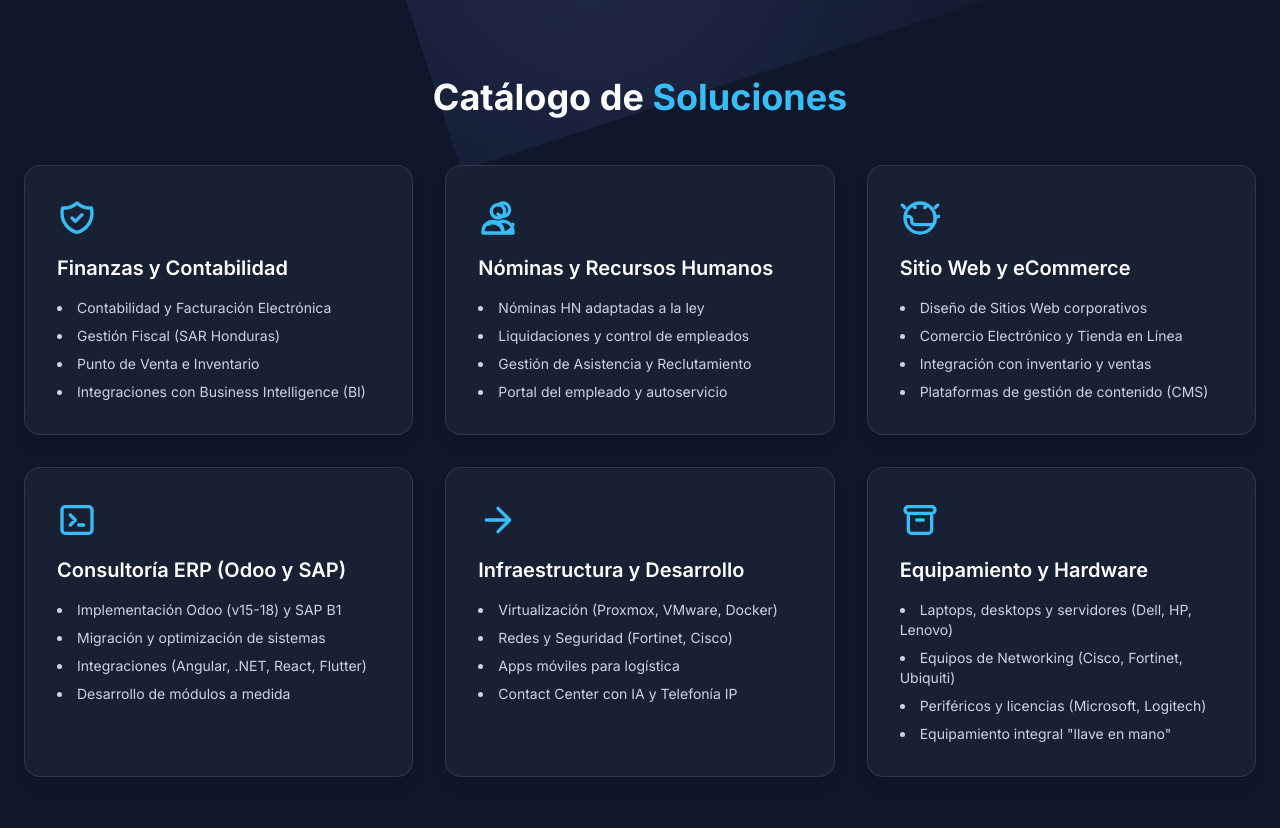
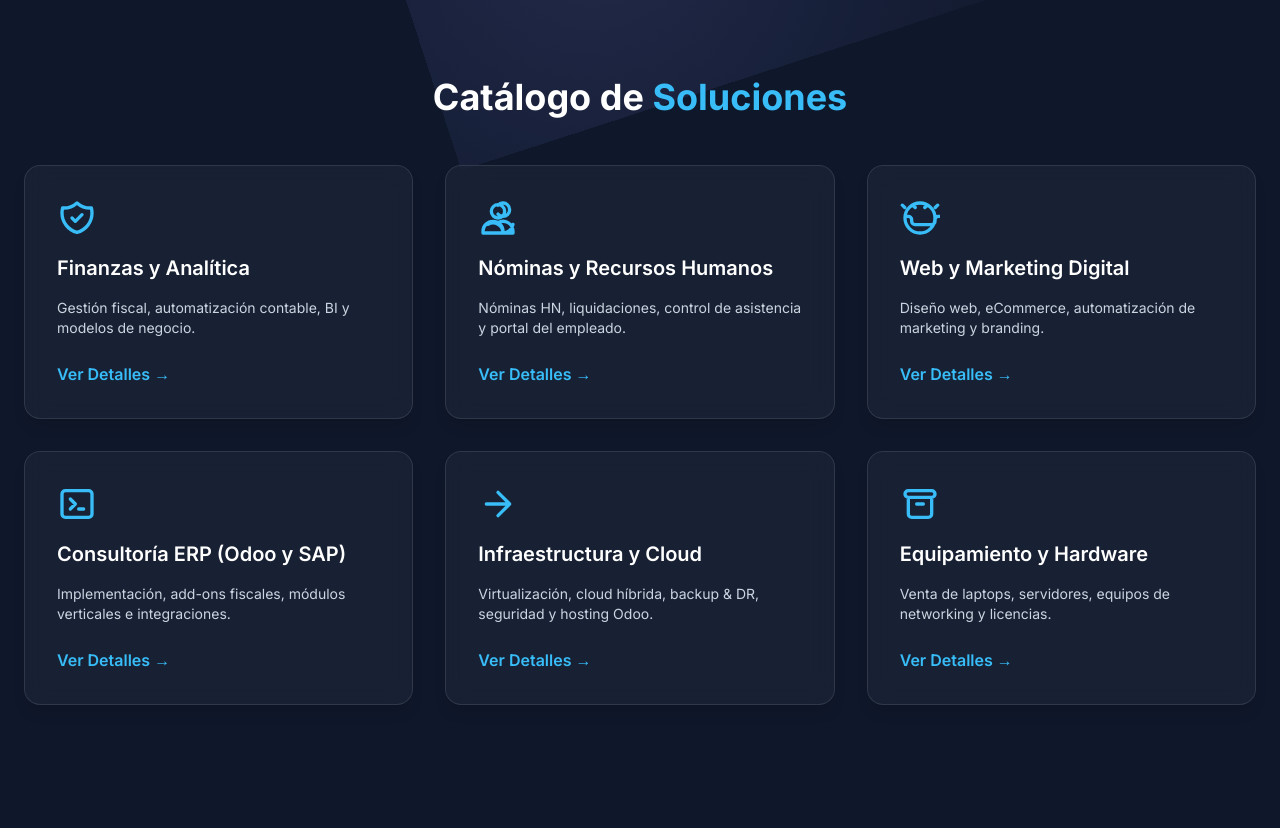
Before and after one commit to kenocia/kenocia.github.io, a plain HTML site: page index.html in a window 1280 px wide. Shown: the part 970-1798 px from the top of the page. Drawn offline with nearby package versions, Linux system fonts and the light colour scheme.

Commit message:
Update index.html

```diff
--- a/index.html
+++ b/index.html
@@ -31,8 +31,6 @@
             color: #e2e8f0;
             overflow-x: hidden;
         }
-
-        /* Subtle animated background */
         body::before {
             content: '';
             position: fixed;
@@ -46,32 +44,26 @@
             z-index: -1;
             animation: move-aurora 25s linear infinite;
         }
-
         @keyframes move-aurora {
             0% { transform: translate(0, 0) rotate(0deg); }
             50% { transform: translate(10px, 20px) rotate(180deg); }
             100% { transform: translate(0, 0) rotate(360deg); }
         }
-
         .service-card, .team-card, .vision-mission-card, .value-prop-card, .timeline-item {
             transition: transform 0.3s ease-in-out, box-shadow 0.3s ease-in-out, border-color 0.3s ease-in-out;
             backdrop-filter: blur(12px);
             -webkit-backdrop-filter: blur(12px);
         }
-
         .service-card:hover, .team-card:hover {
             transform: translateY(-10px);
             border-color: rgba(56, 189, 248, 0.4);
             box-shadow: 0 10px 30px -5px rgba(56, 189, 248, 0.15);
         }
-
-        /* Scroll reveal animations */
         .animate-on-scroll {
             opacity: 0;
             transform: translateY(30px);
             transition: opacity 0.6s ease-out, transform 0.6s ease-out;
         }
-
         .animate-on-scroll.visible {
             opacity: 1;
             transform: translateY(0);
@@ -83,12 +75,12 @@
     <!-- Encabezado -->
     <header class="bg-background/80 border-b border-card_border sticky top-0 z-50 backdrop-filter backdrop-blur-lg">
         <nav class="max-w-7xl mx-auto px-6 py-4 flex justify-between items-center">
-            <a href="#" class="flex items-center space-x-2">
+            <a href="index.html" class="flex items-center space-x-2">
                 <svg class="w-6 h-6 text-primary" fill="none" stroke="currentColor" viewBox="0 0 24 24" xmlns="http://www.w3.org/2000/svg"><path stroke-linecap="round" stroke-linejoin="round" stroke-width="2" d="M12 18h.01M7 21h10a2 2 0 002-2V5a2 2 0 00-2-2H7a2 2 0 00-2 2v14a2 2 0 002 2z"></path></svg>
                 <h1 class="text-xl font-bold text-white">Inversiones BelCam - KenoCia</h1>
             </a>
             <ul class="hidden md:flex space-x-8 text-sm font-medium">
-                <li><a href="#servicios" class="hover:text-primary transition-colors">Servicios</a></li>
+                <li><a href="servicios.html" class="hover:text-primary transition-colors">Servicios</a></li>
                 <li><a href="#equipo" class="hover:text-primary transition-colors">Equipo</a></li>
                 <li><a href="#modelo" class="hover:text-primary transition-colors">Modelo</a></li>
                 <li><a href="#contacto" class="hover:text-primary transition-colors">Contacto</a></li>
@@ -121,75 +113,63 @@
             </div>
         </section>
 
-        <!-- Servicios -->
+        <!-- Servicios Resumen -->
         <section id="servicios" class="animate-on-scroll">
             <h2 class="text-4xl font-bold mb-12 text-center text-white">Catálogo de <span class="text-primary">Soluciones</span></h2>
             <div class="grid grid-cols-1 md:grid-cols-2 lg:grid-cols-3 gap-8">
 
-                <div class="p-8 rounded-2xl border border-card_border bg-card_bg shadow-lg service-card">
+                <div class="p-8 rounded-2xl border border-card_border bg-card_bg shadow-lg service-card flex flex-col justify-between">
+                    <div>
                         <div class="text-primary mb-4"><svg class="w-10 h-10" fill="none" stroke="currentColor" viewBox="0 0 24 24" xmlns="http://www.w3.org/2000/svg"><path stroke-linecap="round" stroke-linejoin="round" stroke-width="2" d="M9 12l2 2 4-4m5.618-4.016A11.955 11.955 0 0112 2.944a11.955 11.955 0 01-8.618 3.04A12.02 12.02 0 003 9c0 5.591 3.824 10.29 9 11.622 5.176-1.332 9-6.03 9-11.622 0-1.042-.133-2.052-.382-3.016z"></path></svg></div>
-                    <h3 class="text-xl font-semibold text-white mb-4">Finanzas y Contabilidad</h3>
-                    <ul class="space-y-2 list-disc list-inside text-slate-300 text-sm">
-                        <li>Contabilidad y Facturación Electrónica</li>
-                        <li>Gestión Fiscal (SAR Honduras)</li>
-                        <li>Punto de Venta e Inventario</li>
-                        <li>Integraciones con Business Intelligence (BI)</li>
-                    </ul>
+                        <h3 class="text-xl font-semibold text-white mb-4">Finanzas y Analítica</h3>
+                        <p class="text-slate-300 text-sm">Gestión fiscal, automatización contable, BI y modelos de negocio.</p>
+                    </div>
+                    <a href="servicios.html#finanzas" class="mt-6 text-primary font-semibold inline-block hover:underline">Ver Detalles →</a>
                 </div>
 
-                <div class="p-8 rounded-2xl border border-card_border bg-card_bg shadow-lg service-card">
+                <div class="p-8 rounded-2xl border border-card_border bg-card_bg shadow-lg service-card flex flex-col justify-between">
+                    <div>
                         <div class="text-primary mb-4"><svg class="w-10 h-10" fill="none" stroke="currentColor" viewBox="0 0 24 24" xmlns="http://www.w3.org/2000/svg"><path stroke-linecap="round" stroke-linejoin="round" stroke-width="2" d="M12 4.354a4 4 0 110 5.292M15 21H3v-1a6 6 0 0112 0v1zm0 0h6v-1a6 6 0 00-9-5.197M15 21a6 6 0 00-9-5.197M15 21a6 6 0 006-5.197M12 12a4 4 0 110-8 4 4 0 010 8z"></path></svg></div>
                         <h3 class="text-xl font-semibold text-white mb-4">Nóminas y Recursos Humanos</h3>
-                    <ul class="space-y-2 list-disc list-inside text-slate-300 text-sm">
-                        <li>Nóminas HN adaptadas a la ley</li>
-                        <li>Liquidaciones y control de empleados</li>
-                        <li>Gestión de Asistencia y Reclutamiento</li>
-                        <li>Portal del empleado y autoservicio</li>
-                    </ul>
+                         <p class="text-slate-300 text-sm">Nóminas HN, liquidaciones, control de asistencia y portal del empleado.</p>
+                    </div>
+                    <a href="servicios.html#rrhh" class="mt-6 text-primary font-semibold inline-block hover:underline">Ver Detalles →</a>
                 </div>
 
-                <div class="p-8 rounded-2xl border border-card_border bg-card_bg shadow-lg service-card">
+                <div class="p-8 rounded-2xl border border-card_border bg-card_bg shadow-lg service-card flex flex-col justify-between">
+                    <div>
                         <div class="text-primary mb-4"><svg class="w-10 h-10" fill="none" stroke="currentColor" viewBox="0 0 24 24" xmlns="http://www.w3.org/2000/svg"><path stroke-linecap="round" stroke-linejoin="round" stroke-width="2" d="M3.055 11H5a2 2 0 012 2v1a2 2 0 002 2h10a2 2 0 002-2v-1a2 2 0 012-2h1.945M7.707 4.293l1.414 1.414M1.414 4.293l1.414 1.414M16.293 4.293l-1.414 1.414M22.586 4.293l-1.414 1.414M12 21a9 9 0 110-18 9 9 0 010 18z"></path></svg></div>
-                    <h3 class="text-xl font-semibold text-white mb-4">Sitio Web y eCommerce</h3>
-                    <ul class="space-y-2 list-disc list-inside text-slate-300 text-sm">
-                        <li>Diseño de Sitios Web corporativos</li>
-                        <li>Comercio Electrónico y Tienda en Línea</li>
-                        <li>Integración con inventario y ventas</li>
-                        <li>Plataformas de gestión de contenido (CMS)</li>
-                    </ul>
+                        <h3 class="text-xl font-semibold text-white mb-4">Web y Marketing Digital</h3>
+                        <p class="text-slate-300 text-sm">Diseño web, eCommerce, automatización de marketing y branding.</p>
+                    </div>
+                     <a href="servicios.html#web" class="mt-6 text-primary font-semibold inline-block hover:underline">Ver Detalles →</a>
                 </div>
 
-                <div class="p-8 rounded-2xl border border-card_border bg-card_bg shadow-lg service-card">
+                <div class="p-8 rounded-2xl border border-card_border bg-card_bg shadow-lg service-card flex flex-col justify-between">
+                    <div>
                         <div class="text-primary mb-4"><svg class="w-10 h-10" fill="none" stroke="currentColor" viewBox="0 0 24 24" xmlns="http://www.w3.org/2000/svg"><path stroke-linecap="round" stroke-linejoin="round" stroke-width="2" d="M8 9l3 3-3 3m5 0h3M5 20h14a2 2 0 002-2V6a2 2 0 00-2-2H5a2 2 0 00-2 2v12a2 2 0 002 2z"></path></svg></div>
                         <h3 class="text-xl font-semibold text-white mb-4">Consultoría ERP (Odoo y SAP)</h3>
-                    <ul class="space-y-2 list-disc list-inside text-slate-300 text-sm">
-                        <li>Implementación Odoo (v15-18) y SAP B1</li>
-                        <li>Migración y optimización de sistemas</li>
-                        <li>Integraciones (Angular, .NET, React, Flutter)</li>
-                        <li>Desarrollo de módulos a medida</li>
-                    </ul>
+                        <p class="text-slate-300 text-sm">Implementación, add-ons fiscales, módulos verticales e integraciones.</p>
+                    </div>
+                     <a href="servicios.html#erp" class="mt-6 text-primary font-semibold inline-block hover:underline">Ver Detalles →</a>
                 </div>
 
-                <div class="p-8 rounded-2xl border border-card_border bg-card_bg shadow-lg service-card">
+                <div class="p-8 rounded-2xl border border-card_border bg-card_bg shadow-lg service-card flex flex-col justify-between">
+                    <div>
                         <div class="text-primary mb-4"><svg class="w-10 h-10" fill="none" stroke="currentColor" viewBox="0 0 24 24" xmlns="http://www.w3.org/2000/svg"><path stroke-linecap="round" stroke-linejoin="round" stroke-width="2" d="M5 12h14M12 5l7 7-7 7"></path></svg></div>
-                    <h3 class="text-xl font-semibold text-white mb-4">Infraestructura y Desarrollo</h3>
-                    <ul class="space-y-2 list-disc list-inside text-slate-300 text-sm">
-                        <li>Virtualización (Proxmox, VMware, Docker)</li>
-                        <li>Redes y Seguridad (Fortinet, Cisco)</li>
-                        <li>Apps móviles para logística</li>
-                        <li>Contact Center con IA y Telefonía IP</li>
-                    </ul>
+                        <h3 class="text-xl font-semibold text-white mb-4">Infraestructura y Cloud</h3>
+                        <p class="text-slate-300 text-sm">Virtualización, cloud híbrida, backup & DR, seguridad y hosting Odoo.</p>
+                    </div>
+                    <a href="servicios.html#infra" class="mt-6 text-primary font-semibold inline-block hover:underline">Ver Detalles →</a>
                 </div>
 
-                <div class="p-8 rounded-2xl border border-card_border bg-card_bg shadow-lg service-card">
+                <div class="p-8 rounded-2xl border border-card_border bg-card_bg shadow-lg service-card flex flex-col justify-between">
+                    <div>
                         <div class="text-primary mb-4"><svg class="w-10 h-10" fill="none" stroke="currentColor" viewBox="0 0 24 24" xmlns="http://www.w3.org/2000/svg"><path stroke-linecap="round" stroke-linejoin="round" stroke-width="2" d="M5 8h14M5 8a2 2 0 110-4h14a2 2 0 110 4M5 8v10a2 2 0 002 2h10a2 2 0 002-2V8m-9 4h4"></path></svg></div>
                         <h3 class="text-xl font-semibold text-white mb-4">Equipamiento y Hardware</h3>
-                    <ul class="space-y-2 list-disc list-inside text-slate-300 text-sm">
-                        <li>Laptops, desktops y servidores (Dell, HP, Lenovo)</li>
-                        <li>Equipos de Networking (Cisco, Fortinet, Ubiquiti)</li>
-                        <li>Periféricos y licencias (Microsoft, Logitech)</li>
-                        <li>Equipamiento integral "llave en mano"</li>
-                    </ul>
+                        <p class="text-slate-300 text-sm">Venta de laptops, servidores, equipos de networking y licencias.</p>
+                    </div>
+                     <a href="servicios.html#hardware" class="mt-6 text-primary font-semibold inline-block hover:underline">Ver Detalles →</a>
                 </div>
             </div>
         </section>
@@ -275,7 +255,7 @@
                     <p class="text-slate-400 mt-2 text-sm">Atención continua para resolver tus dudas y asegurar la operatividad.</p>
                 </div>
                 <div class="p-6 rounded-2xl border border-card_border bg-card_bg/80 value-prop-card">
-                    <h3 class="text-lg font-semibold text-primary">Inversión Adaptables</h3>
+                    <h3 class="text-lg font-semibold text-primary">Inversión Adaptable</h3>
                     <p class="text-slate-400 mt-2 text-sm">Creamos soluciones que se ajustan al tamaño y necesidades de tu negocio.</p>
                 </div>
                 <div class="p-6 rounded-2xl border border-card_border bg-card_bg/80 value-prop-card">
@@ -284,7 +264,7 @@
                 </div>
                 <div class="p-6 rounded-2xl border border-card_border bg-card_bg/80 value-prop-card">
                     <h3 class="text-lg font-semibold text-primary">Adaptación Local</h3>
-                    <p class="text-slate-400 mt-2 text-sm">Cumplimiento con la normativa fiscal y laboral de Honduras.</p>
+                    <p class="text-slate-400 mt-2 text-sm">Soluciones diseñadas para cumplir con la normativa fiscal y laboral de tu país, asegurando una operación sin contratiempos.</p>
                 </div>
             </div>
         </section>
```
Lines whose indentation alone changed are shown as unchanged.
